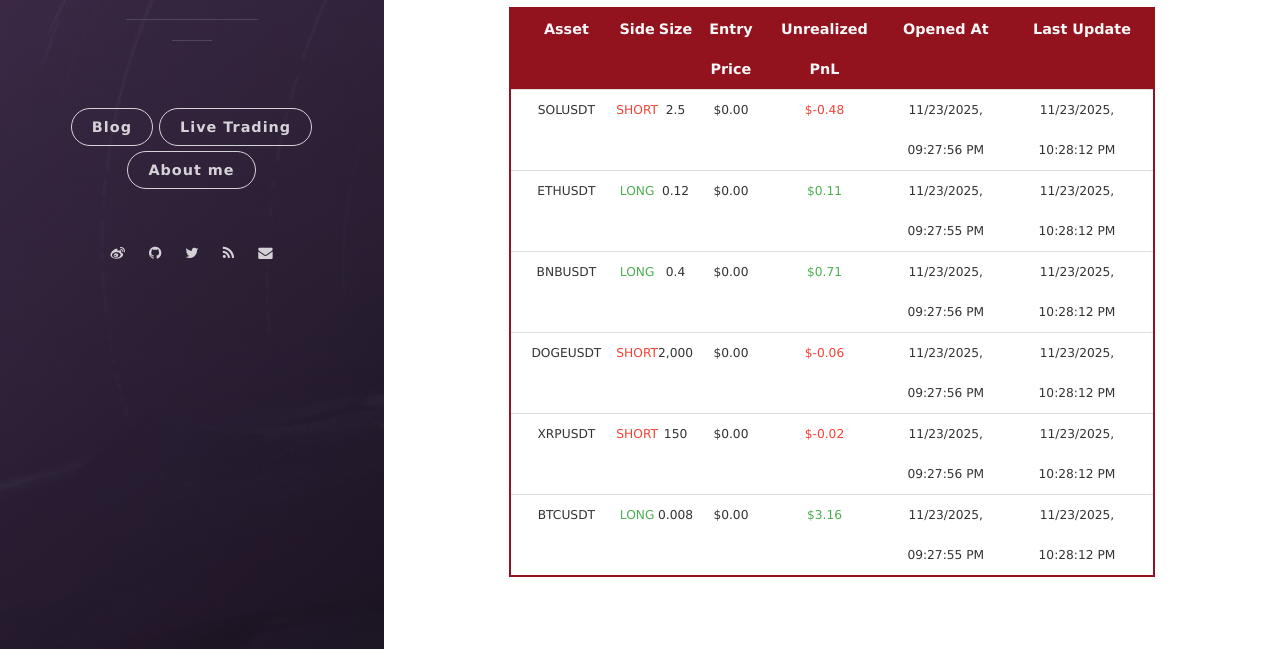
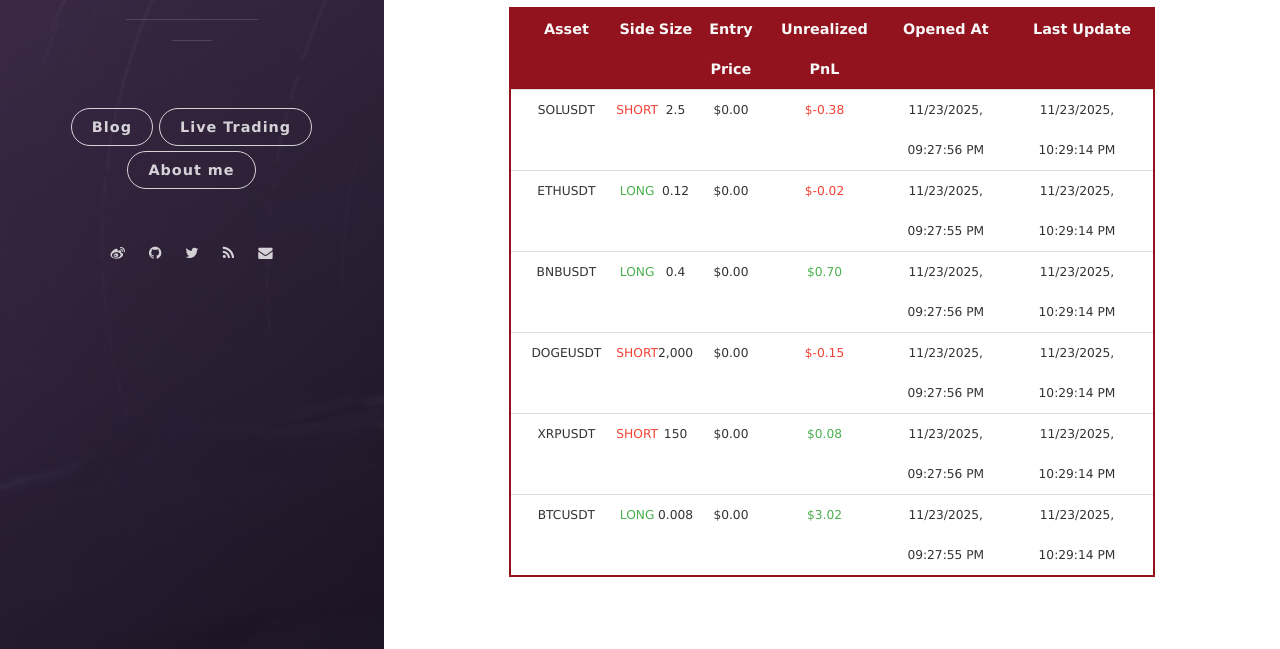
Before and after one commit to leeyegy/leeyegy.github.io, a Jekyll site: the page built from live-trading.html, in a window 1280 px wide and 1269 px high. Shown: the part 592-1241 px from the top of the window. Built offline with Jekyll 4.4.1, drawn with Linux system fonts in a browser that asks for light colours; nearby versions of some CDN libraries.

Commit message:
AccountMonitor: refresh positions 2025-11-24T06:29:14+08:00

```diff
--- a/assets/data/binance/positions.json
+++ b/assets/data/binance/positions.json
@@ -4,53 +4,53 @@
     "side": "SHORT",
     "size": 2.5,
     "entryPrice": 0.0,
-    "unrealizedPnl": -0.475,
+    "unrealizedPnl": -0.38173645,
     "openedAt": "2025-11-24T05:27:56+08:00",
-    "reportedAt": "2025-11-24T06:28:12+08:00"
+    "reportedAt": "2025-11-24T06:29:14+08:00"
   },
   {
     "symbol": "ETHUSDT",
     "side": "LONG",
     "size": 0.12,
     "entryPrice": 0.0,
-    "unrealizedPnl": 0.1092,
+    "unrealizedPnl": -0.01866418,
     "openedAt": "2025-11-24T05:27:55+08:00",
-    "reportedAt": "2025-11-24T06:28:12+08:00"
+    "reportedAt": "2025-11-24T06:29:14+08:00"
   },
   {
     "symbol": "BNBUSDT",
     "side": "LONG",
     "size": 0.4,
     "entryPrice": 0.0,
-    "unrealizedPnl": 0.70988274,
+    "unrealizedPnl": 0.7,
     "openedAt": "2025-11-24T05:27:56+08:00",
-    "reportedAt": "2025-11-24T06:28:12+08:00"
+    "reportedAt": "2025-11-24T06:29:14+08:00"
   },
   {
     "symbol": "DOGEUSDT",
     "side": "SHORT",
     "size": 2000.0,
     "entryPrice": 0.0,
-    "unrealizedPnl": -0.06,
+    "unrealizedPnl": -0.14578,
     "openedAt": "2025-11-24T05:27:56+08:00",
-    "reportedAt": "2025-11-24T06:28:12+08:00"
+    "reportedAt": "2025-11-24T06:29:14+08:00"
   },
   {
     "symbol": "XRPUSDT",
     "side": "SHORT",
     "size": 150.0,
     "entryPrice": 0.0,
-    "unrealizedPnl": -0.015,
+    "unrealizedPnl": 0.075,
     "openedAt": "2025-11-24T05:27:56+08:00",
-    "reportedAt": "2025-11-24T06:28:12+08:00"
+    "reportedAt": "2025-11-24T06:29:14+08:00"
   },
   {
     "symbol": "BTCUSDT",
     "side": "LONG",
     "size": 0.008,
     "entryPrice": 0.0,
-    "unrealizedPnl": 3.15966573,
+    "unrealizedPnl": 3.0182,
     "openedAt": "2025-11-24T05:27:55+08:00",
-    "reportedAt": "2025-11-24T06:28:12+08:00"
+    "reportedAt": "2025-11-24T06:29:14+08:00"
   }
 ]
```
